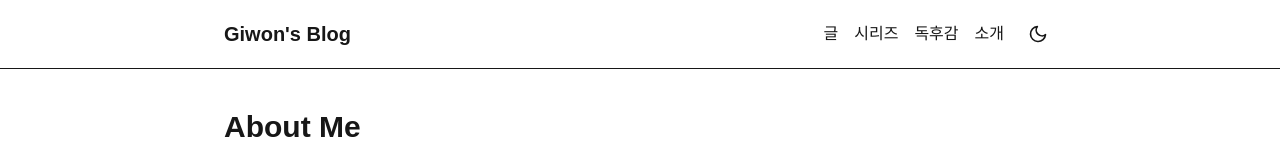
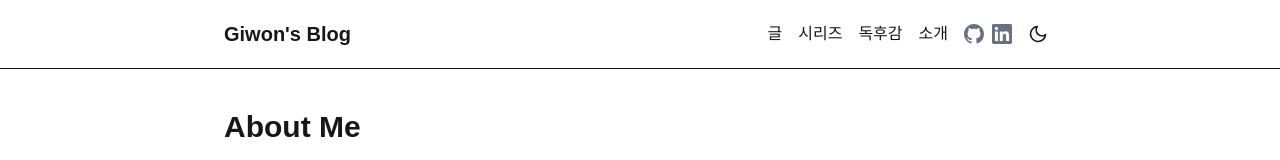
Before and after one commit to giwonn/blog, a Next.js app in the folder apps/blog/: page /about in a window 1280 px wide. Shown: the top 160 px of the page. Built offline with nearby package versions, Linux system fonts and the light colour scheme; no server answers.

Commit message:
feat(blog): add social links to header and fix utterances repo
Add GitHub and LinkedIn icon links to the blog header. Update
utterances comment repo from archived giwonn/giwon-blog to giwonn/blog.

Co-Authored-By: Claude Opus 4.6 (1M context) <noreply@anthropic.com>

```diff
--- a/apps/blog/src/components/layout/Header.tsx
+++ b/apps/blog/src/components/layout/Header.tsx
@@ -16,7 +16,15 @@ export function Header() {
                         <Link href="/books" className="hover:underline">독후감</Link>
                         <Link href="/about" className="hover:underline">소개</Link>
                     </nav>
-                    <ThemeToggle />
+                    <div className="flex items-center gap-2">
+                        <a href="https://github.com/giwonn" target="_blank" rel="noopener noreferrer" aria-label="GitHub" className="text-gray-500 hover:text-gray-900 dark:text-gray-400 dark:hover:text-white transition-colors">
+                            <svg xmlns="http://www.w3.org/2000/svg" width="20" height="20" viewBox="0 0 24 24" fill="currentColor"><path d="M12 0C5.37 0 0 5.37 0 12c0 5.31 3.435 9.795 8.205 11.385.6.105.825-.255.825-.57 0-.285-.015-1.23-.015-2.235-3.015.555-3.795-.735-4.035-1.41-.135-.345-.72-1.41-1.23-1.695-.42-.225-1.02-.78-.015-.795.945-.015 1.62.87 1.845 1.23 1.08 1.815 2.805 1.305 3.495.99.105-.78.42-1.305.765-1.605-2.67-.3-5.46-1.335-5.46-5.925 0-1.305.465-2.385 1.23-3.225-.12-.3-.54-1.53.12-3.18 0 0 1.005-.315 3.3 1.23.96-.27 1.98-.405 3-.405s2.04.135 3 .405c2.295-1.56 3.3-1.23 3.3-1.23.66 1.65.24 2.88.12 3.18.765.84 1.23 1.905 1.23 3.225 0 4.605-2.805 5.625-5.475 5.925.435.375.81 1.095.81 2.22 0 1.605-.015 2.895-.015 3.3 0 .315.225.69.825.57A12.02 12.02 0 0 0 24 12c0-6.63-5.37-12-12-12z"/></svg>
+                        </a>
+                        <a href="https://www.linkedin.com/in/giwon-lim/" target="_blank" rel="noopener noreferrer" aria-label="LinkedIn" className="text-gray-500 hover:text-gray-900 dark:text-gray-400 dark:hover:text-white transition-colors">
+                            <svg xmlns="http://www.w3.org/2000/svg" width="20" height="20" viewBox="0 0 24 24" fill="currentColor"><path d="M20.447 20.452h-3.554v-5.569c0-1.328-.027-3.037-1.852-3.037-1.853 0-2.136 1.445-2.136 2.939v5.667H9.351V9h3.414v1.561h.046c.477-.9 1.637-1.85 3.37-1.85 3.601 0 4.267 2.37 4.267 5.455v6.286zM5.337 7.433a2.062 2.062 0 0 1-2.063-2.065 2.064 2.064 0 1 1 2.063 2.065zm1.782 13.019H3.555V9h3.564v11.452zM22.225 0H1.771C.792 0 0 .774 0 1.729v20.542C0 23.227.792 24 1.771 24h20.451C23.2 24 24 23.227 24 22.271V1.729C24 .774 23.2 0 22.222 0h.003z"/></svg>
+                        </a>
+                        <ThemeToggle />
+                    </div>
                 </div>
             </Container>
         </header>
--- a/apps/blog/src/components/ui/Utterances.tsx
+++ b/apps/blog/src/components/ui/Utterances.tsx
@@ -13,7 +13,7 @@ export function Utterances() {
     const scriptEl = document.createElement("script");
     scriptEl.src = "https://utteranc.es/client.js";
     scriptEl.async = true;
-    scriptEl.setAttribute("repo", "giwonn/giwon-blog");
+    scriptEl.setAttribute("repo", "giwonn/blog");
     scriptEl.setAttribute("issue-term", "pathname");
     scriptEl.setAttribute(
       "theme",
```
